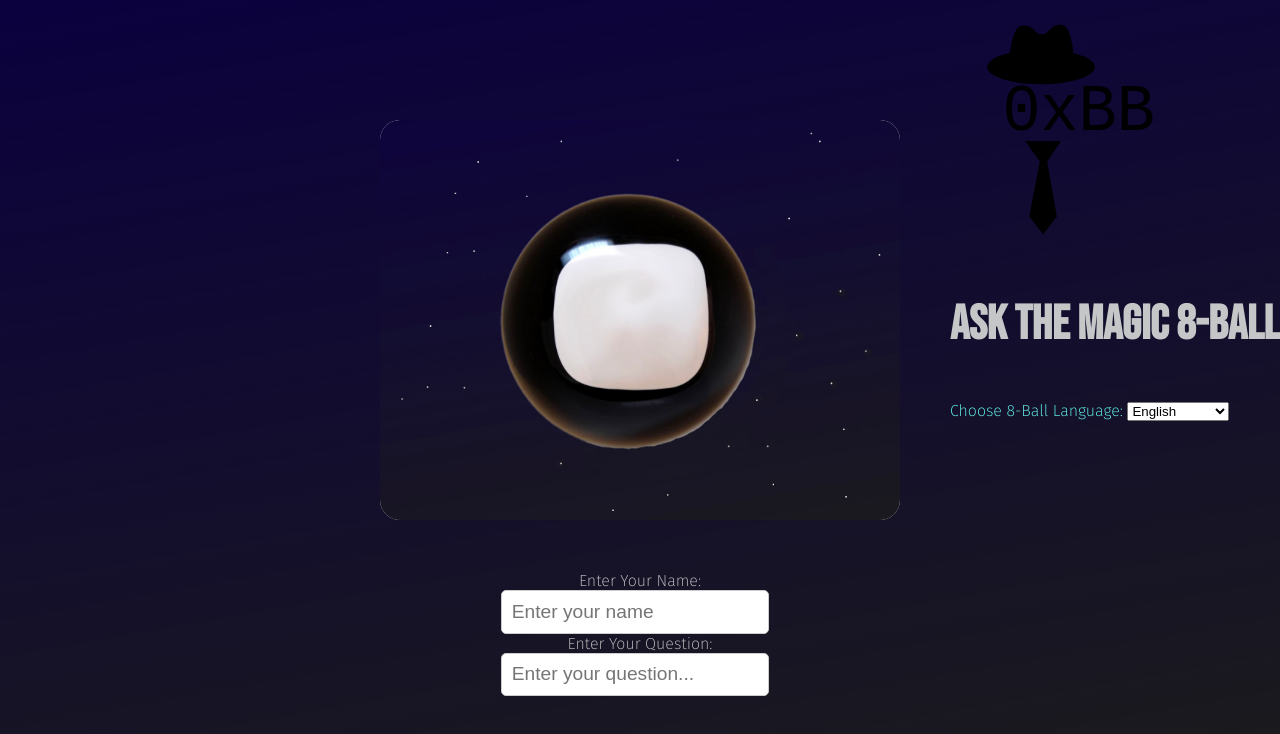
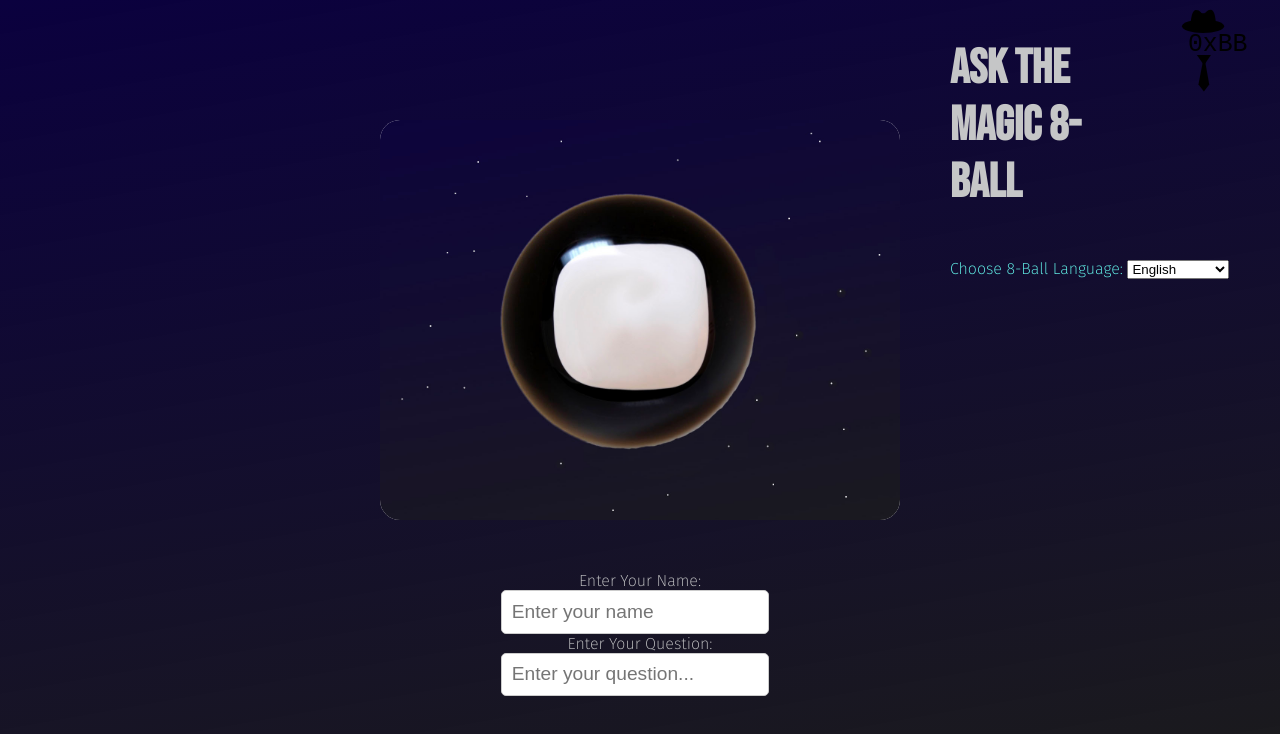
Before and after one commit to cse110-sp23-group22/cse110-sp23-group22, a plain HTML site: page 8-ball/Stable/index.html in a window 1280 px wide. Drawn offline with Linux system fonts and the light colour scheme.

Commit message:
Add alignment for logo

```diff
--- a/8-ball/Stable/index.html
+++ b/8-ball/Stable/index.html
@@ -9,7 +9,7 @@
     <body class="stars-container">
         <section class="container">
             <header>
-                <img src="Assets/bytebrokerslogo_initials.svg" alt="ByteBroke's Logo">
+                <img align="right" src="Assets/bytebrokerslogo_initials.svg" alt="ByteBroker's Logo" width="125" height="100">
                 <h1 id="header">Ask the Magic 8-Ball</h1>
                 <label for="langMenu" id="langLabel">Choose 8-Ball Language:</label>
                 <select id="langMenu" name="colors">
```
